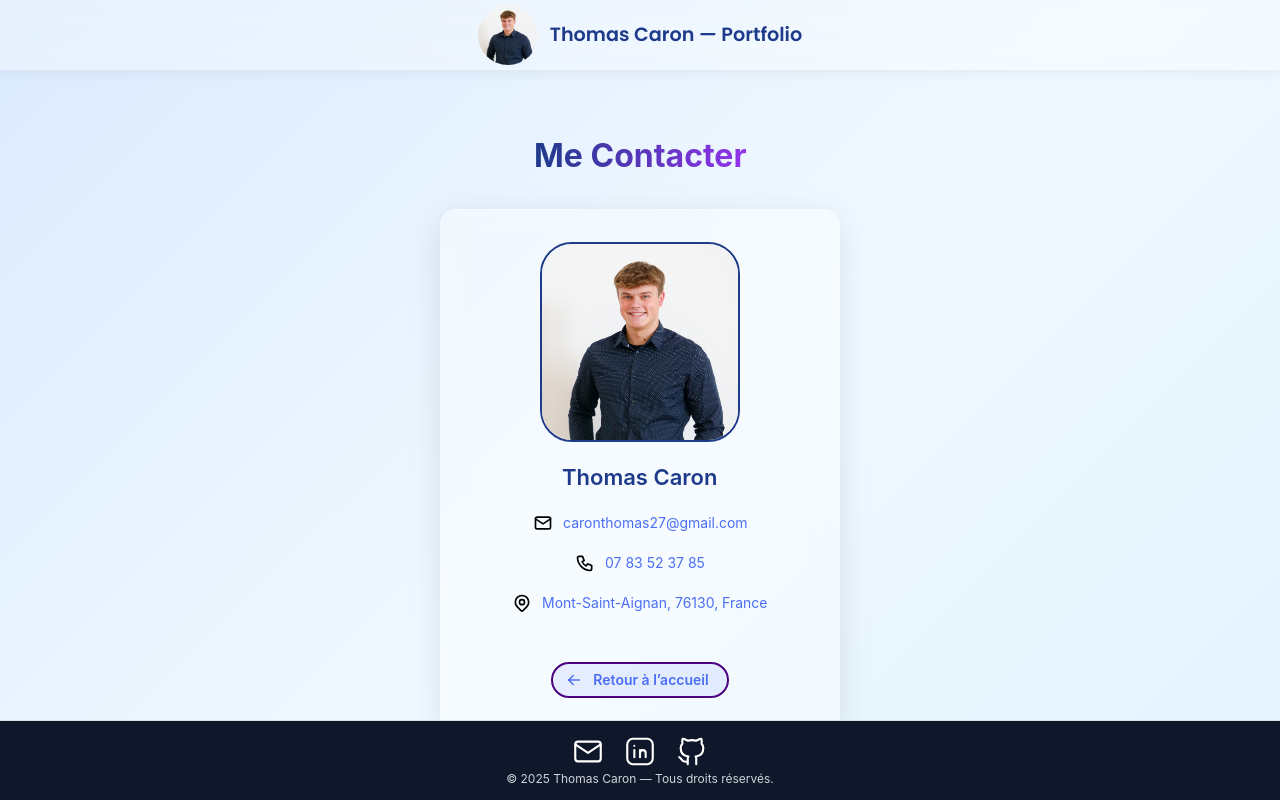
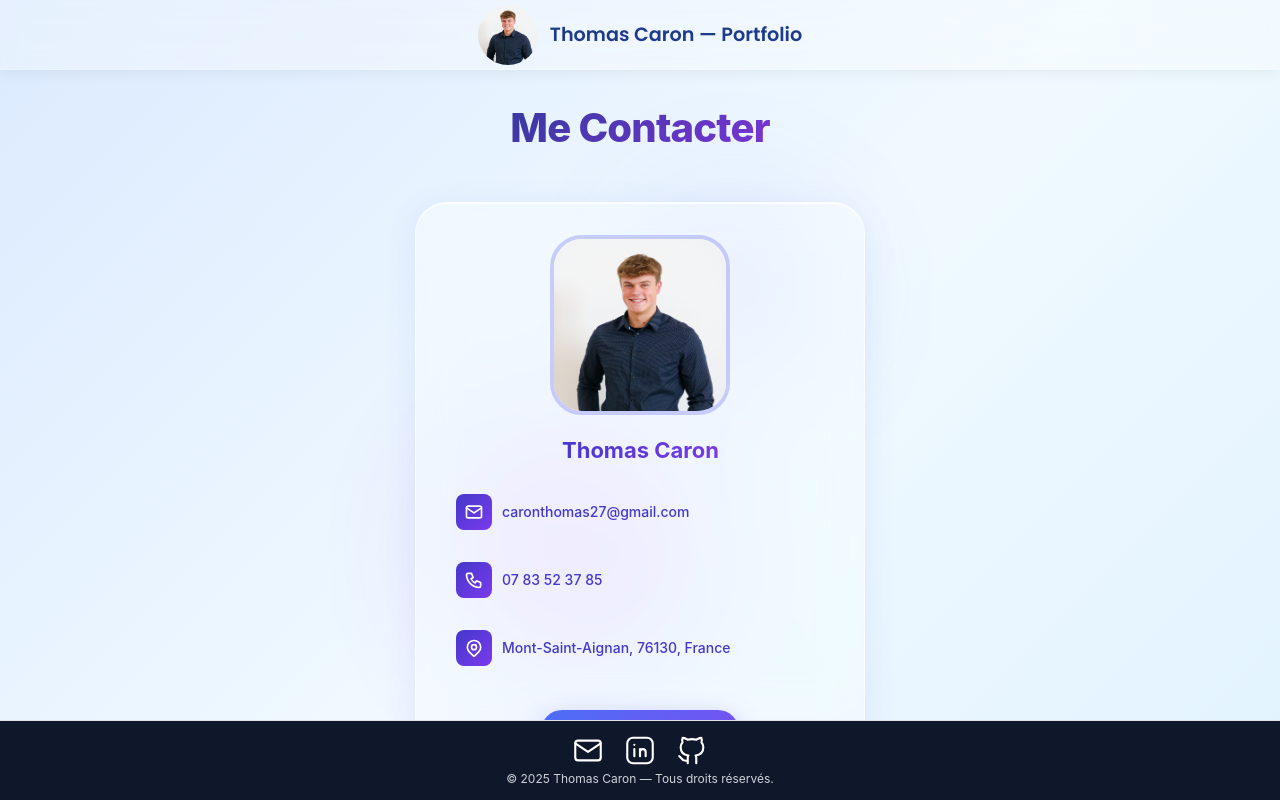
Before and after one commit to ThoomassC/portfolio, a React (Vite) app: page /contact in a window 1280 px wide. Shown: the top 800 px of the page. Built offline with nearby package versions, Linux system fonts and the light colour scheme.

Commit message:
feat : redesign glassmorphism page contact

```diff
--- a/src/pages/Contact.tsx
+++ b/src/pages/Contact.tsx
@@ -1,4 +1,4 @@
-import { Container, Title, Stack, Group, Paper, Avatar, Button, Anchor } from "@mantine/core";
+import { Container, Title, Stack, Group, Paper, Avatar, Button, Anchor, Box } from "@mantine/core";
 import { IconMapPin, IconMail, IconPhone, IconArrowLeft } from "@tabler/icons-react";
 import { useNavigate } from "react-router-dom";
 import { useEffect, useState } from "react";
@@ -10,23 +10,82 @@ const Contact = () => {
 
   useEffect(() => {
     const style = document.createElement("style");
+    style.id = "contact-styles";
     style.innerHTML = `
-      @keyframes fadeSlide {
-        0% { opacity: 0; transform: translateY(30px) scale(0.92); }
-        100% { opacity: 1; transform: translateY(0) scale(1); }
+      @keyframes fadeSlideContact {
+        0% {
+          opacity: 0;
+          transform: translateY(30px) scale(0.98);
         }
-      .fade-animated { animation: fadeSlide 1s ease-out forwards; opacity: 0; }
-      .fade-1 { animation-delay: 0.2s; }
-      .fade-2 { animation-delay: 0.4s; }
-      .fade-3 { animation-delay: 0.6s; }
-      .fade-4 { animation-delay: 0.8s; }
-      .fade-5 { animation-delay: 1.0s; }
-      .fade-6 { animation-delay: 1.2s; }
-      .fade-7 { animation-delay: 1.4s; }
+        100% {
+          opacity: 1;
+          transform: translateY(0) scale(1);
+        }
+      }
+
+      @keyframes float {
+        0%, 100% { transform: translateY(0px); }
+        50% { transform: translateY(-15px); }
+      }
+
+      @keyframes bubble {
+        0%, 100% {
+          transform: translateY(0) scale(1);
+          opacity: 0.6;
+        }
+        50% {
+          transform: translateY(-20px) scale(1.05);
+          opacity: 0.8;
+        }
+      }
+
+      .fade-animated-contact {
+        animation: fadeSlideContact 1.2s cubic-bezier(0.16, 1, 0.3, 1) forwards;
+        opacity: 0;
+      }
+
+      .contact-glass-card {
+        transition: all 0.6s cubic-bezier(0.34, 1.56, 0.64, 1);
+      }
+
+      .contact-glass-card:hover {
+        transform: translateY(-8px) scale(1.02) !important;
+        box-shadow:
+          0 20px 60px rgba(99, 102, 241, 0.3),
+          inset 0 1px 2px rgba(255, 255, 255, 0.95),
+          inset 0 -1px 2px rgba(0, 0, 0, 0.05) !important;
+      }
+
+      .contact-info-item {
+        transition: all 0.4s cubic-bezier(0.34, 1.56, 0.64, 1);
+        padding: 0.5rem;
+        border-radius: 8px;
+      }
+
+      .contact-info-item:hover {
+        transform: translateX(5px);
+        background: rgba(99, 102, 241, 0.1);
+      }
+
+      .floating-orb {
+        animation: float 8s ease-in-out infinite;
+      }
+
+      .floating-bubble {
+        animation: bubble 6s ease-in-out infinite;
+      }
+
+      .fade-contact-1 { animation-delay: 0.1s; }
+      .fade-contact-2 { animation-delay: 0.25s; }
+      .fade-contact-3 { animation-delay: 0.4s; }
+      .fade-contact-4 { animation-delay: 0.55s; }
+      .fade-contact-5 { animation-delay: 0.7s; }
+      .fade-contact-6 { animation-delay: 0.85s; }
+      .fade-contact-7 { animation-delay: 1s; }
+      .fade-contact-8 { animation-delay: 1.15s; }
     `;
     document.head.appendChild(style);
 
-    // Obfuscation simple pour l'email et le téléphone
     const user = "caronthomas27";
     const domain = "gmail.com";
     setEmail(`${user}@${domain}`);
@@ -35,8 +94,9 @@ const Contact = () => {
     setPhone(phoneParts.join(" "));
 
     return () => {
-      if (document.head.contains(style)) {
-        document.head.removeChild(style);
+      const styleToRemove = document.getElementById("contact-styles");
+      if (styleToRemove) {
+        document.head.removeChild(styleToRemove);
       }
     };
   }, []);
@@ -44,114 +104,230 @@ const Contact = () => {
   return (
     <Container
       size="xs"
-      py="xl"
       style={{
+        minHeight: "calc(100vh - 120px)",
         display: "flex",
-        flexDirection: "column",
         alignItems: "center",
-        minHeight: "100vh",
-        justifyContent: "flex-start",
-        paddingTop: "6rem",
+        justifyContent: "center",
+        position: "relative",
+        padding: "2rem 1rem",
       }}
     >
+      <Box
+        className="floating-orb floating-bubble"
+        style={{
+          position: "absolute",
+          top: "10%",
+          right: "5%",
+          width: "300px",
+          height: "300px",
+          background:
+            "radial-gradient(circle, rgba(99, 102, 241, 0.3) 0%, rgba(99, 102, 241, 0.1) 40%, transparent 70%)",
+          borderRadius: "40% 60% 70% 30% / 40% 50% 60% 50%",
+          filter: "blur(60px)",
+          pointerEvents: "none",
+          zIndex: 0,
+          opacity: 0.7,
+        }}
+      />
+      <Box
+        className="floating-orb floating-bubble"
+        style={{
+          position: "absolute",
+          bottom: "10%",
+          left: "5%",
+          width: "350px",
+          height: "350px",
+          background:
+            "radial-gradient(circle, rgba(147, 51, 234, 0.3) 0%, rgba(147, 51, 234, 0.1) 40%, transparent 70%)",
+          borderRadius: "60% 40% 30% 70% / 60% 30% 70% 40%",
+          filter: "blur(70px)",
+          pointerEvents: "none",
+          zIndex: 0,
+          animationDelay: "3s",
+          opacity: 0.7,
+        }}
+      />
+
+      <Stack gap="xl" style={{ width: "100%", position: "relative", zIndex: 1 }}>
         <Title
-        order={2}
+          order={1}
+          ta="center"
+          className="fade-animated-contact fade-contact-1"
           style={{
-          background: "linear-gradient(90deg, #1e3a8a, #9333ea)",
+            fontSize: "2.5rem",
+            fontWeight: 800,
+            background: "linear-gradient(135deg, #1e3a8a 0%, #9333ea 100%)",
             WebkitBackgroundClip: "text",
             WebkitTextFillColor: "transparent",
-          fontWeight: 700,
-          fontSize: "2rem",
-          textAlign: "center",
-          marginBottom: "2rem",
-          marginTop: "2rem",
+            letterSpacing: "-0.02em",
+            marginBottom: "1rem",
           }}
-        className="fade-animated fade-3"
         >
           Me Contacter
         </Title>
+
         <Paper
           withBorder
+          radius="xl"
           p="xl"
-        radius="lg"
-        className="fade-animated fade-1"
+          className="contact-glass-card fade-animated-contact fade-contact-2"
           style={{
-          backdropFilter: "blur(10px)",
+            opacity: 0,
             background: "rgba(255, 255, 255, 0.4)",
-          border: "1px solid rgba(255,255,255,0.2)",
-          boxShadow: "0 8px 32px rgba(0,0,0,0.1)",
+            backdropFilter: "blur(20px) saturate(150%)",
+            WebkitBackdropFilter: "blur(20px) saturate(150%)",
+            border: "1px solid rgba(255, 255, 255, 0.6)",
+            boxShadow: `
+              0 8px 32px rgba(99, 102, 241, 0.12),
+              inset 0 1px 1px rgba(255, 255, 255, 0.9),
+              inset 0 -1px 1px rgba(0, 0, 0, 0.05)
+            `,
             width: "100%",
-          maxWidth: 400,
-          textAlign: "center",
+            maxWidth: 450,
             margin: "0 auto",
           }}
         >
           <Stack align="center" gap="lg">
             <Avatar
               src="/assets/thomasca.jpg"
-            size={200}
+              size={180}
               radius="xl"
               alt="Thomas Caron"
-            style={{ border: "2px solid #1e3a8a" }}
-            className="fade-animated fade-2"
+              className="fade-animated-contact fade-contact-3"
+              style={{
+                border: "4px solid rgba(99, 102, 241, 0.3)",
+              }}
             />
 
             <Title
               order={3}
-            style={{ color: "#1e3a8a", fontWeight: 600 }}
-            className="fade-animated fade-4"
+              className="fade-animated-contact fade-contact-4"
+              style={{
+                background: "linear-gradient(135deg, #4338ca, #7c3aed)",
+                WebkitBackgroundClip: "text",
+                WebkitTextFillColor: "transparent",
+                fontWeight: 700,
+              }}
             >
               Thomas Caron
             </Title>
 
-          <Group gap="xs" className="fade-animated fade-5">
-            <IconMail size={20} />
-            <Anchor href={email ? `mailto:${email}` : "#"} size="sm" underline="hover" c="indigo">
+            <Stack gap="md" style={{ width: "100%" }}>
+              <Group
+                gap="xs"
+                className="contact-info-item fade-animated-contact fade-contact-5"
+                wrap="nowrap"
+              >
+                <Box
+                  style={{
+                    background: "linear-gradient(135deg, #4338ca, #7c3aed)",
+                    borderRadius: "8px",
+                    padding: "8px",
+                    display: "flex",
+                    alignItems: "center",
+                    justifyContent: "center",
+                    flexShrink: 0,
+                  }}
+                >
+                  <IconMail size={20} color="white" />
+                </Box>
+                <Anchor
+                  href={email ? `mailto:${email}` : "#"}
+                  size="sm"
+                  underline="hover"
+                  fw={500}
+                  style={{
+                    color: "#4338ca",
+                  }}
+                >
                   {email || "Chargement..."}
                 </Anchor>
               </Group>
 
-          <Group gap="xs" className="fade-animated fade-6">
-            <IconPhone size={20} />
+              <Group
+                gap="xs"
+                className="contact-info-item fade-animated-contact fade-contact-6"
+                wrap="nowrap"
+              >
+                <Box
+                  style={{
+                    background: "linear-gradient(135deg, #4338ca, #7c3aed)",
+                    borderRadius: "8px",
+                    padding: "8px",
+                    display: "flex",
+                    alignItems: "center",
+                    justifyContent: "center",
+                    flexShrink: 0,
+                  }}
+                >
+                  <IconPhone size={20} color="white" />
+                </Box>
                 <Anchor
                   href={phone ? `tel:+33${phone.replace(/\s/g, "").substring(1)}` : "#"}
                   size="sm"
                   underline="hover"
-              c="indigo"
+                  fw={500}
+                  style={{
+                    color: "#4338ca",
+                  }}
                 >
                   {phone || "Chargement..."}
                 </Anchor>
               </Group>
 
-          <Group gap="xs" mb="sm" className="fade-animated fade-7">
-            <IconMapPin size={20} />
+              <Group
+                gap="xs"
+                className="contact-info-item fade-animated-contact fade-contact-7"
+                wrap="nowrap"
+              >
+                <Box
+                  style={{
+                    background: "linear-gradient(135deg, #4338ca, #7c3aed)",
+                    borderRadius: "8px",
+                    padding: "8px",
+                    display: "flex",
+                    alignItems: "center",
+                    justifyContent: "center",
+                    flexShrink: 0,
+                  }}
+                >
+                  <IconMapPin size={20} color="white" />
+                </Box>
                 <Anchor
                   href="https://www.google.com/maps?q=Mont-Saint-Aignan"
                   target="_blank"
                   rel="noopener noreferrer"
                   size="sm"
                   underline="hover"
-              c="indigo"
+                  fw={500}
+                  style={{
+                    color: "#4338ca",
+                  }}
                 >
                   Mont-Saint-Aignan, 76130, France
                 </Anchor>
               </Group>
+            </Stack>
 
             <Button
               mt="md"
-            variant="light"
-            color="indigo"
+              variant="gradient"
+              gradient={{ from: "indigo", to: "violet", deg: 135 }}
               leftSection={<IconArrowLeft size={18} />}
               onClick={() => navigate("/")}
+              className="fade-animated-contact fade-contact-8"
+              size="md"
+              radius="xl"
               style={{
-              borderRadius: 24,
-              border: "2px solid indigo",
+                boxShadow: "0 8px 24px rgba(99, 102, 241, 0.4)",
               }}
             >
-            Retour à l’accueil
+              Retour à l'accueil
             </Button>
           </Stack>
         </Paper>
+      </Stack>
     </Container>
   );
 };
```
Lines whose indentation alone changed are shown as unchanged.
